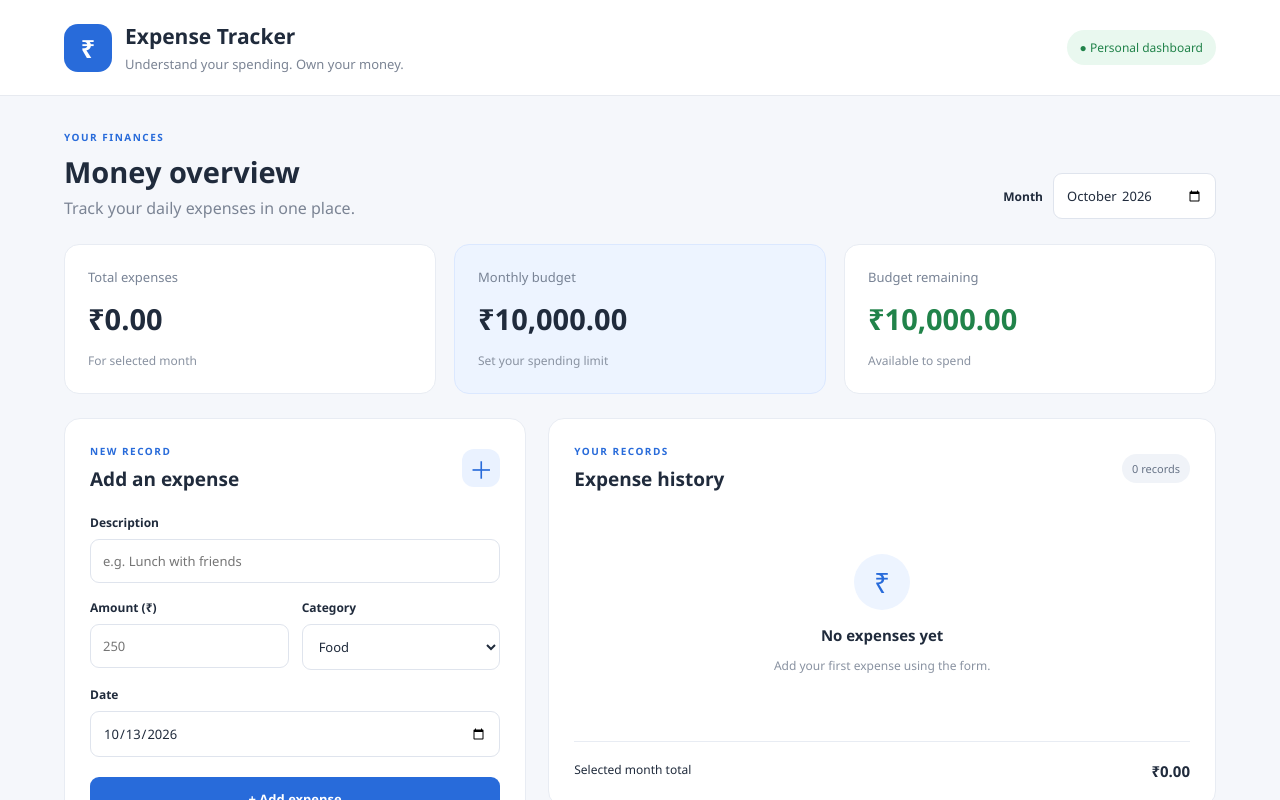
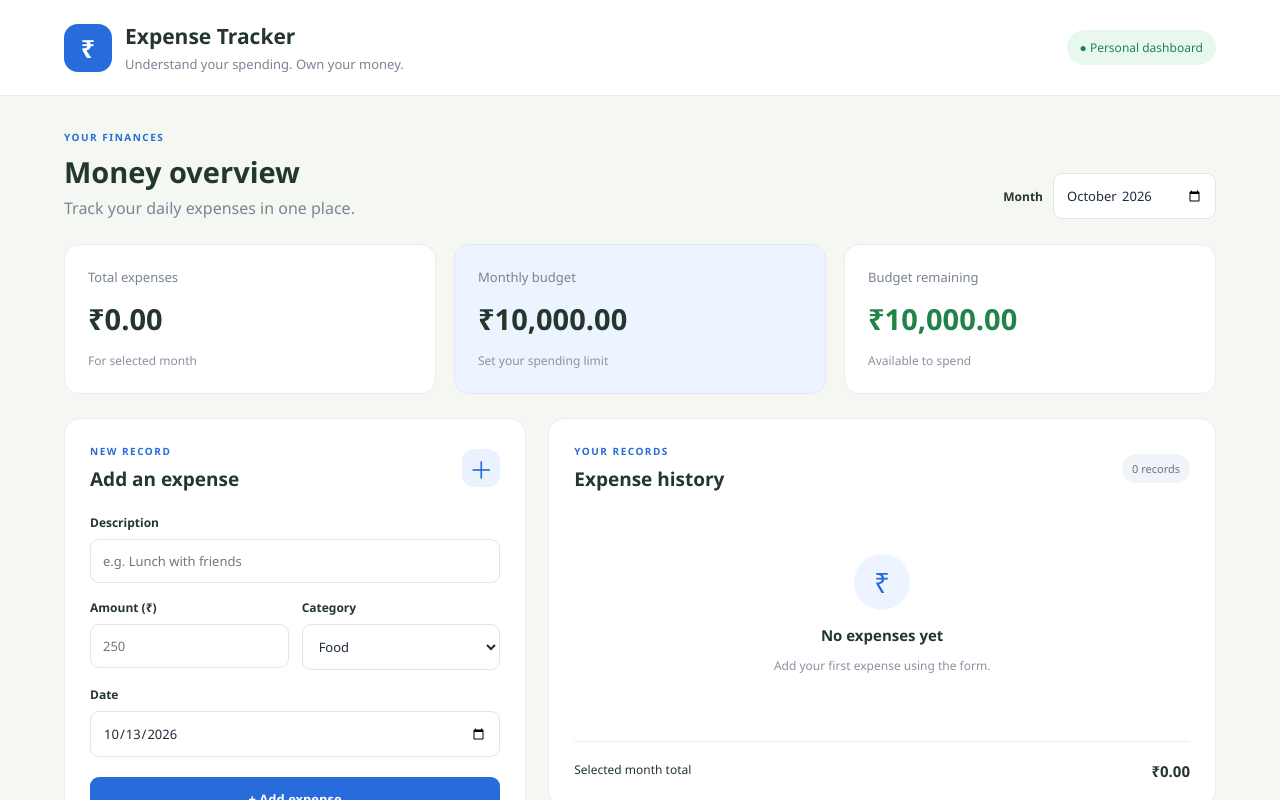
Before and after one commit to ashok-n-537/ExpenseTracker, a plain HTML site: page index.html in a window 1280 px wide. Shown: the top 800 px of the page. Drawn offline with Linux system fonts and the light colour scheme.

Commit message:
Update style.css

```diff
--- a/style.css
+++ b/style.css
@@ -1,8 +1,16 @@
+:root {
+  --primary: #21865b;
+  --primary-hover: #176b46;
+  --page-bg: #f5f8f2;
+  --card-bg: #ffffff;
+  --text: #24372c;
+  --muted: #738276;
+  --border: #e0e9df;
+  --soft: #e8f5eb;
 
-:root {
   font-family: "Segoe UI", Arial, sans-serif;
-  color: #202b3c;
-  background: #f5f7fb;
+  color: var(--text);
+  background: var(--page-bg);
   font-synthesis: none;
 }
 
```
